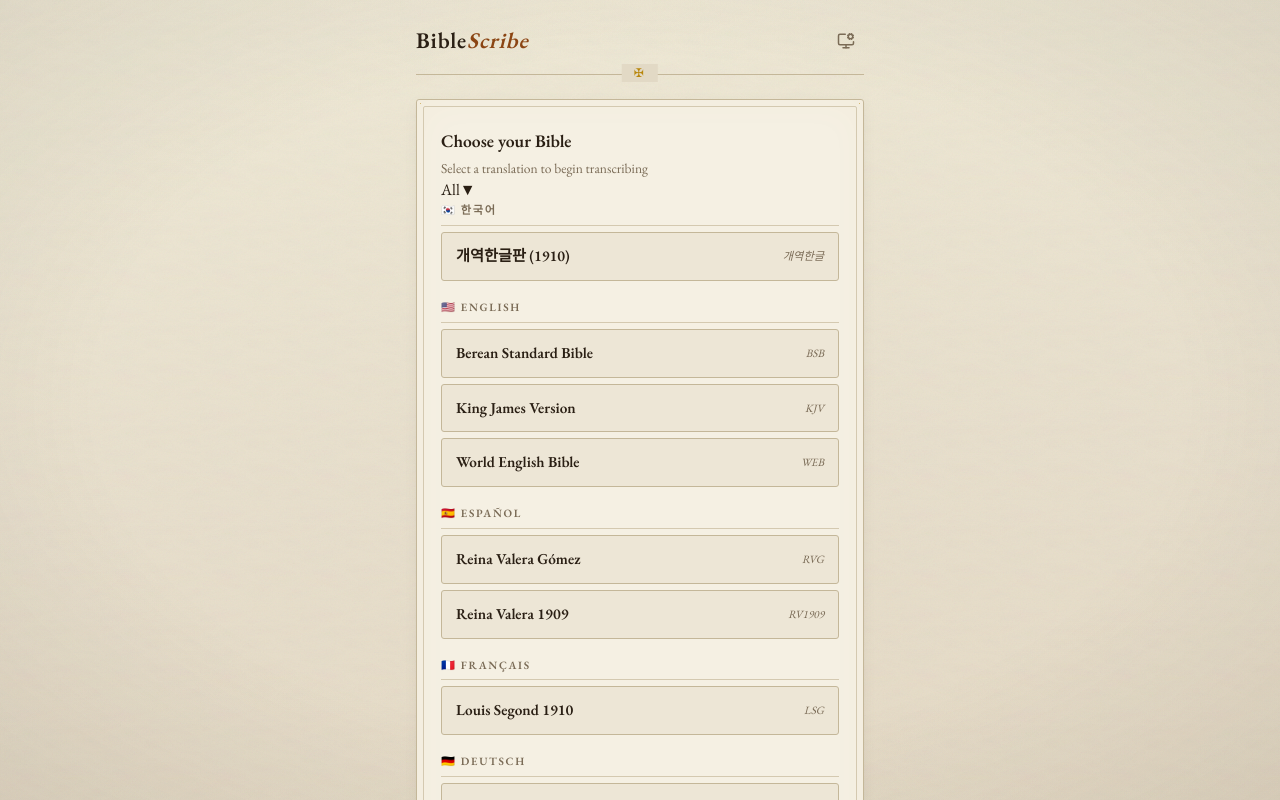
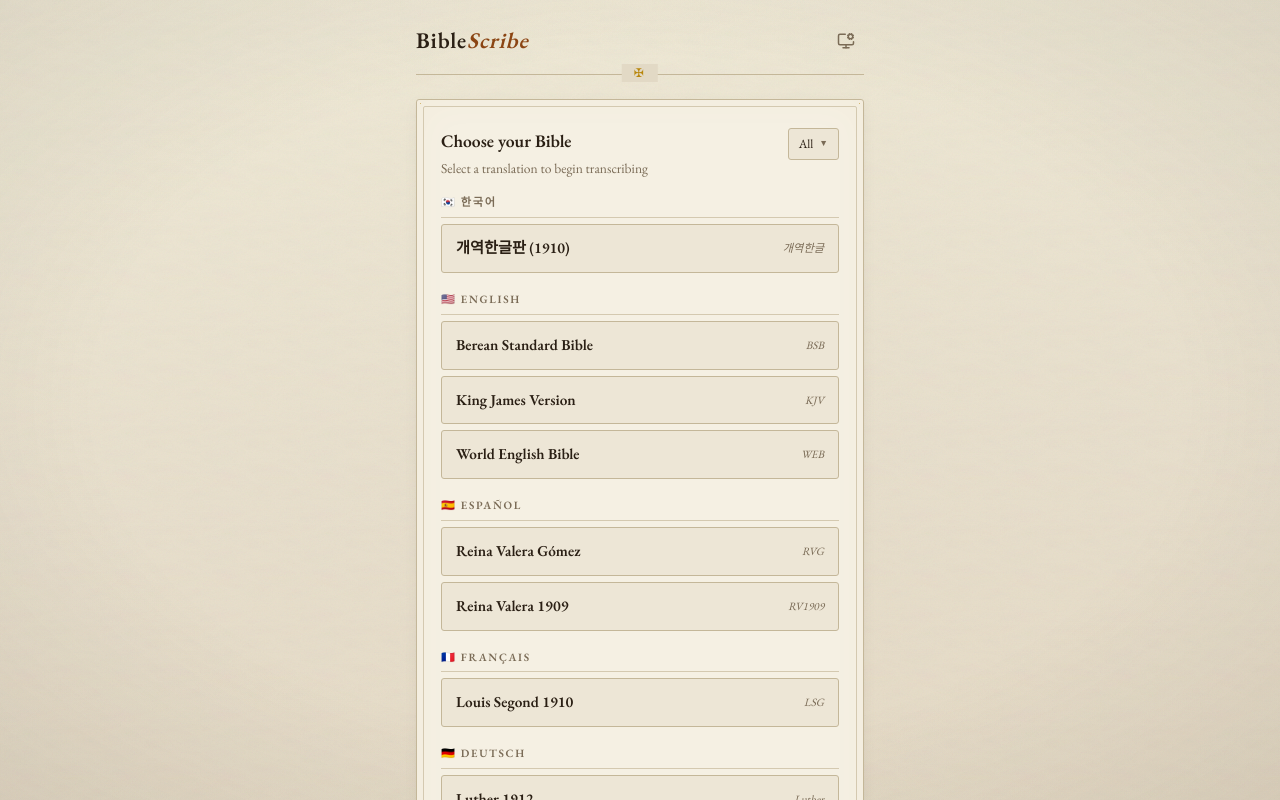
Before and after one commit to jayjeong8/selah, a Next.js app in the folder my-app/: page /bible-scribe in a window 1280 px wide. Shown: the top 800 px of the page. Built offline with nearby package versions, Linux system fonts and the light colour scheme.

Commit message:
design: 언어 필터 드롭다운 버튼 및 메뉴 스타일 추가
Co-Authored-By: Claude Opus 4.6 <noreply@anthropic.com>

```diff
--- a/my-app/src/app/(services)/bible-scribe/style.css
+++ b/my-app/src/app/(services)/bible-scribe/style.css
@@ -169,6 +169,87 @@
 }
 
 /* ── Translation Select ── */
+
+.bs-translation-header {
+  display: flex;
+  align-items: flex-start;
+  justify-content: space-between;
+  gap: 12px;
+  margin-bottom: 16px;
+}
+
+.bs-lang-filter-wrap {
+  position: relative;
+  flex-shrink: 0;
+}
+
+.bs-lang-filter-btn {
+  display: inline-flex;
+  align-items: center;
+  gap: 6px;
+  background: var(--bs-bg);
+  border: 1px solid var(--bs-border);
+  border-radius: 3px;
+  padding: 6px 10px;
+  font-family: inherit;
+  font-size: 0.78rem;
+  color: var(--bs-ink);
+  cursor: pointer;
+  white-space: nowrap;
+  transition:
+    border-color 0.3s,
+    box-shadow 0.3s;
+}
+
+.bs-lang-filter-btn:hover {
+  border-color: var(--bs-gold);
+  box-shadow: 0 1px 4px var(--bs-glow);
+}
+
+.bs-lang-filter-arrow {
+  font-size: 0.55rem;
+  color: var(--bs-secondary);
+}
+
+.bs-lang-dropdown {
+  position: absolute;
+  right: 0;
+  top: 100%;
+  margin-top: 4px;
+  background: var(--bs-surface);
+  border: 1px solid var(--bs-border);
+  border-radius: 3px;
+  padding: 4px 0;
+  z-index: 11;
+  min-width: 160px;
+  box-shadow: 0 4px 16px rgba(0, 0, 0, 0.12);
+}
+
+.bs-lang-option {
+  display: block;
+  width: 100%;
+  background: none;
+  border: none;
+  padding: 8px 14px;
+  font-family: inherit;
+  font-size: 0.82rem;
+  color: var(--bs-ink);
+  cursor: pointer;
+  text-align: left;
+  transition:
+    background 0.15s,
+    color 0.15s;
+}
+
+.bs-lang-option:hover {
+  background: var(--bs-glow);
+  color: var(--bs-gold);
+}
+
+.bs-lang-option[data-active="true"] {
+  color: var(--bs-gold);
+  font-weight: 600;
+}
 
 .bs-translation-list {
   display: flex;
```
